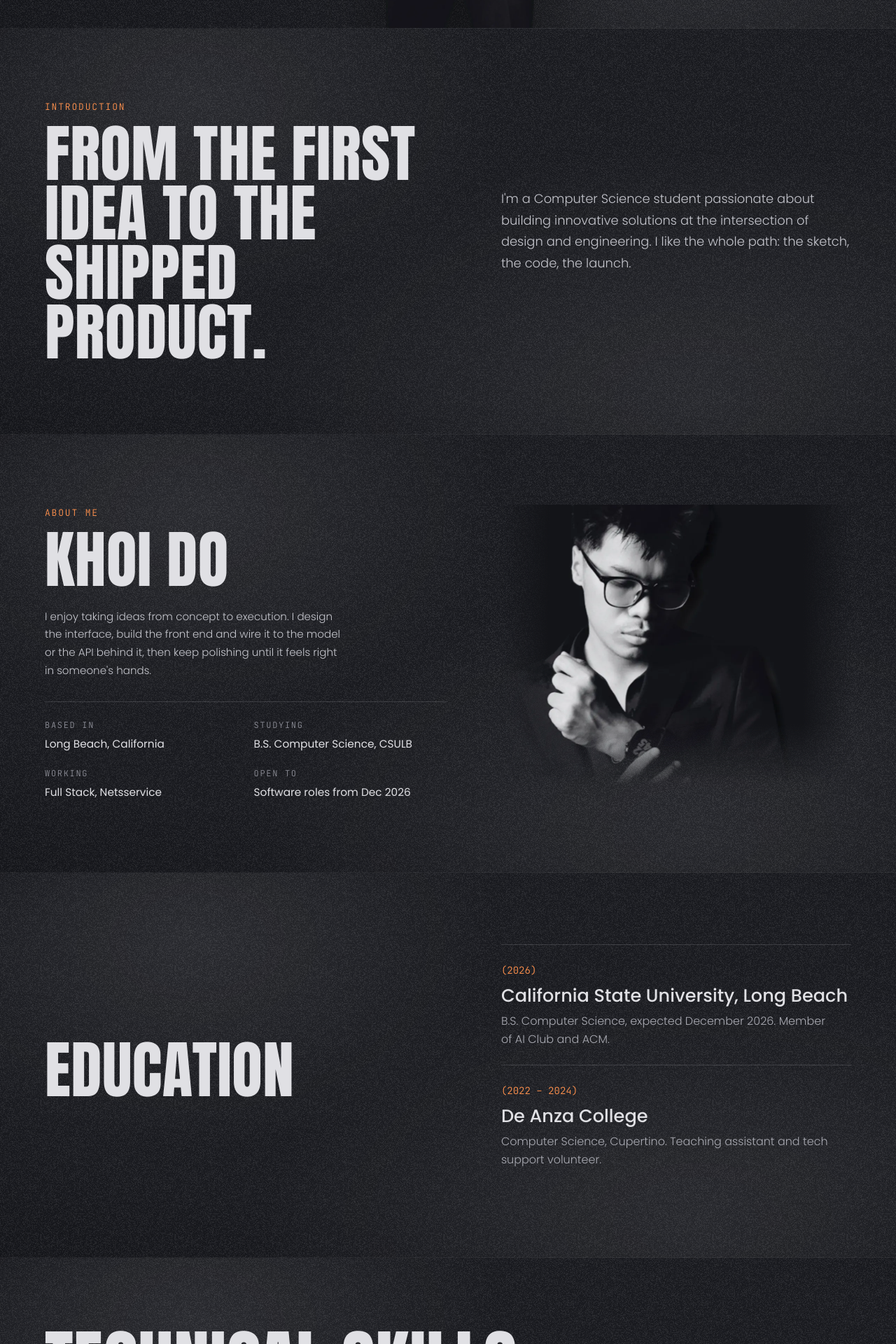
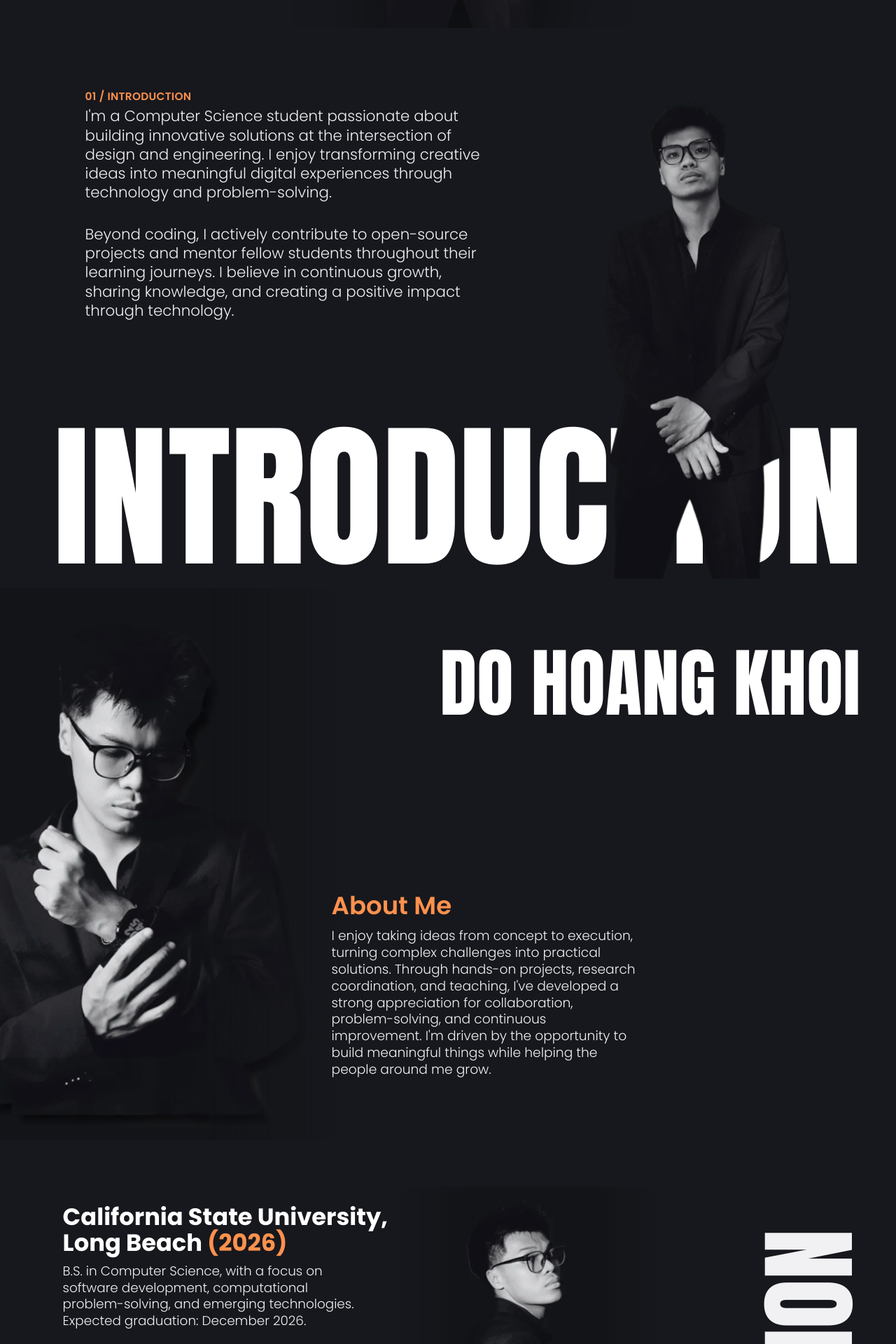
Before and after one commit to Ben2104/portfolio, a Next.js app: page / in a window 1280 px wide. Shown: the part 760-2680 px from the top of the page at 70% size. Built offline with nearby package versions, Linux system fonts and the light colour scheme.

Commit message:
feat: one continuous backdrop, deck-style intro/about/education, archive explorer and case headings
Co-Authored-By: Claude Sonnet 5.5 <noreply@anthropic.com>

```diff
--- a/src/components/deck/story.tsx
+++ b/src/components/deck/story.tsx
@@ -1,76 +1,62 @@
-import { education, facts, skills } from "@/data/site";
+import { education, skills } from "@/data/site";
 import { Photo } from "./photo";
 import { Reveal } from "./reveal";
 
 export function Intro() {
   return (
-    <section className="scr story" id="intro" aria-labelledby="intro-h">
-      <div className="wrap story__layout">
-        <Reveal>
-          <p className="lbl">Introduction</p>
-          <h2 className="giant" id="intro-h">From the first idea to the shipped product.</h2>
-        </Reveal>
-        <Reveal className="story__detail">
-          <p className="lead">
+    <section className="scr deck deck--intro" id="intro" aria-labelledby="intro-h">
+      <Reveal className="deck__copy">
+        <p className="deck__lbl">01 / Introduction</p>
+        <p>
           I&apos;m a Computer Science student passionate about building innovative solutions at the intersection of
-            design and engineering. I like the whole path: the sketch, the code, the launch.
+          design and engineering. I enjoy transforming creative ideas into meaningful digital experiences through
+          technology and problem-solving.
+        </p>
+        <p>
+          Beyond coding, I actively contribute to open-source projects and mentor fellow students throughout their
+          learning journeys. I believe in continuous growth, sharing knowledge, and creating a positive impact through
+          technology.
         </p>
       </Reveal>
-      </div>
+      <h2 className="deck__word" id="intro-h">Introduction</h2>
+      <Photo className="deck__ph" src="/deck/k-cover-cut.webp" alt="Hoang Khoi Do in a black suit" sizes="(max-width: 860px) 70vw, 30vw" />
     </section>
   );
 }
 
 export function About() {
   return (
-    <section className="scr story" id="about" aria-labelledby="about-h">
-      <div className="wrap story__layout">
-        <Reveal>
-          <p className="lbl">About me</p>
-          <h2 className="giant" id="about-h">Khoi Do</h2>
-          <p className="lead">
-            I enjoy taking ideas from concept to execution. I design the interface, build the front end and wire it
-            to the model or the API behind it, then keep polishing until it feels right in someone&apos;s hands.
+    <section className="scr deck deck--about" id="about" aria-labelledby="about-h">
+      <Photo className="deck__ph" src="/deck/k-about.webp" alt="Hoang Khoi Do adjusting his cuff" sizes="(max-width: 860px) 80vw, 36vw" />
+      <h2 className="deck__name" id="about-h">Do Hoang Khoi</h2>
+      <Reveal className="deck__copy">
+        <h3>About Me</h3>
+        <p>
+          I enjoy taking ideas from concept to execution, turning complex challenges into practical solutions. Through
+          hands-on projects, research coordination, and teaching, I&apos;ve developed a strong appreciation for
+          collaboration, problem-solving, and continuous improvement. I&apos;m driven by the opportunity to build
+          meaningful things while helping the people around me grow.
         </p>
-          <dl className="facts">
-            {facts.map(([key, value]) => (
-              <div key={key}>
-                <dt className="mono">{key}</dt>
-                <dd>{value}</dd>
-              </div>
-            ))}
-          </dl>
       </Reveal>
-        <Photo
-          className="about__ph"
-          src="/deck/k-about.webp"
-          alt="Hoang Khoi Do adjusting his cuff"
-          sizes="(max-width: 860px) 90vw, 40vw"
-        />
-      </div>
     </section>
   );
 }
 
 export function Education() {
   return (
-    <section className="scr story" id="education" aria-labelledby="edu-h">
-      <div className="wrap story__layout">
-        <Reveal>
-          <h2 className="giant" id="edu-h">Education</h2>
+    <section className="scr deck deck--edu" id="education" aria-labelledby="edu-h">
+      <Reveal className="deck__copy">
+        {education.map((e) => (
+          <article key={e.school}>
+            <h3>
+              {e.school} <span>{e.year}</span>
+            </h3>
+            <p>{e.detail}</p>
+          </article>
+        ))}
       </Reveal>
-        <Reveal>
-          <ol className="edu__list">
-            {education.map((entry) => (
-              <li key={entry.school}>
-                <span className="yr">{entry.year}</span>
-                <h3>{entry.school}</h3>
-                <p>{entry.detail}</p>
-              </li>
-            ))}
-          </ol>
-        </Reveal>
-      </div>
+      <Photo className="deck__ph" src="/deck/k-profile.webp" alt="Hoang Khoi Do in a dark suit" sizes="(max-width: 860px) 60vw, 30vw" />
+      <h2 className="deck__vert" id="edu-h">Education</h2>
     </section>
   );
 }
--- a/src/data/site.ts
+++ b/src/data/site.ts
@@ -134,12 +134,12 @@ export const education = [
   {
     year: "(2026)",
     school: "California State University, Long Beach",
-    detail: "B.S. Computer Science, expected December 2026. Member of AI Club and ACM.",
+    detail: "B.S. in Computer Science, with a focus on software development, computational problem-solving, and emerging technologies. Expected graduation: December 2026.",
   },
   {
-    year: "(2022 – 2024)",
+    year: "(2022–2024)",
     school: "De Anza College",
-    detail: "Computer Science, Cupertino. Teaching assistant and tech support volunteer.",
+    detail: "Studied Computer Science, building a foundation in programming, computer systems, and problem-solving. Also gained practical experience through technical support and teaching assistance.",
   },
 ];
 
--- a/src/styles/base.css
+++ b/src/styles/base.css
@@ -9,11 +9,13 @@
 html{scroll-behavior:smooth;background:var(--bg)}
 body{margin:0;background:var(--bg);color:var(--ink);font-family:var(--sans);font-weight:300;-webkit-font-smoothing:antialiased;overflow-x:clip}
 ::selection{background:rgba(255,145,77,.3)}
+/* one fixed backdrop under every section, so scrolling never meets a seam */
+body::before{content:"";position:fixed;inset:0;z-index:-1;pointer-events:none;background:url(/deck/grain.png) repeat,radial-gradient(620px 420px at 22% 18%,rgba(255,255,255,.075),transparent 70%),radial-gradient(900px 520px at 78% 92%,rgba(255,255,255,.07),transparent 70%),radial-gradient(140% 120% at 50% 40%,#1b1c21 40%,#0d0e12 100%)}
 a{color:inherit;text-decoration:none}
 img{display:block}
 .sr{position:absolute;width:1px;height:1px;overflow:hidden;clip:rect(0 0 0 0);white-space:nowrap}
 .wrap{width:100%;margin:0 auto;padding-inline:var(--gutter);position:relative}
-.scr{position:relative;overflow:hidden;border-top:1px solid rgba(255,255,255,.04);background:url(/deck/grain.png) repeat,radial-gradient(620px 420px at 22% 18%,rgba(255,255,255,.075),transparent 70%),radial-gradient(900px 520px at 78% 92%,rgba(255,255,255,.07),transparent 70%),radial-gradient(140% 120% at 50% 40%,#1b1c21 40%,#0d0e12 100%)}
+.scr{position:relative;overflow:hidden}
 .stage{position:relative;width:100%;margin:0 auto}
 .lit{background:radial-gradient(900px 520px at 88% -10%,rgba(255,255,255,.07),transparent 62%),radial-gradient(700px 420px at -10% 110%,rgba(255,255,255,.04),transparent 60%),var(--bg)}
 .lbl{font-family:var(--mono);font-size:13px;letter-spacing:.14em;text-transform:uppercase;color:var(--or)}
@@ -32,3 +34,9 @@ img{display:block}
 .ph{position:absolute;bottom:0;overflow:hidden;-webkit-mask-image:linear-gradient(to right,transparent,#000 14%,#000 86%,transparent),linear-gradient(to bottom,#000 78%,transparent);-webkit-mask-composite:source-in;mask-image:linear-gradient(to right,transparent,#000 14%,#000 86%,transparent),linear-gradient(to bottom,#000 78%,transparent);mask-composite:intersect}
 .ph img{object-fit:cover;filter:contrast(1.04)}
 @media (prefers-reduced-motion:reduce){html{scroll-behavior:auto}*{animation-duration:.01ms!important;animation-iteration-count:1!important;transition-duration:.01ms!important}}
+
+/* big headings rise and settle as they scroll in (progressive: browsers without scroll timelines just show them) */
+@supports (animation-timeline:view()){
+  .story .giant,.ct h2,.ty__big,.xp__panel h2,.sel__copy .giant{animation:giant-in linear both;animation-timeline:view();animation-range:entry 0% entry 70%}
+}
+@keyframes giant-in{from{opacity:0;transform:translateY(70px) scale(.96);filter:blur(8px)}}
--- a/src/styles/case.css
+++ b/src/styles/case.css
@@ -85,3 +85,7 @@
   .cs__wire{display:none}
   .cs__box{padding:24px}
 }
+
+/* deck pages 17-28: bold sans headings instead of the condensed display face */
+.cs__h2{font-family:var(--sans);font-weight:700;font-size:clamp(34px,4.6vw,76px);line-height:1.02;margin:14px 0 30px}
+.cs__ov h1{font-family:var(--sans);font-weight:700;font-size:calc(var(--u)*110*var(--ts,1));line-height:1;margin:16px 0 18px}
--- a/src/styles/hero.css
+++ b/src/styles/hero.css
@@ -1,4 +1,4 @@
-.hero{border-top:0;background:url(/deck/grain.png) repeat,radial-gradient(620px 420px at 22% 18%,rgba(255,255,255,.075),transparent 70%),radial-gradient(900px 520px at 78% 92%,rgba(255,255,255,.07),transparent 70%),radial-gradient(140% 120% at 50% 40%,#1b1c21 40%,#0d0e12 100%)}
+.hero{border-top:0}
 .hero .stage{height:max(calc(var(--u)*828),100svh)}
 .hero__row,.hero__mid{display:contents}
 .hero__role{position:absolute;left:var(--gutter);top:calc(var(--u)*146);font-weight:700;font-size:calc(var(--u)*66);line-height:1;letter-spacing:.005em;color:var(--or);z-index:3;animation:hero-fade .9s .45s both}
--- a/src/styles/story.css
+++ b/src/styles/story.css
@@ -31,3 +31,41 @@
 .osrc__list em{font-style:normal}
 .osec .giant{font-size:clamp(40px,6vw,110px);line-height:.95;margin:14px 0 20px;max-width:16ch}
 @media (max-width:860px){.skills__grid,.osrc__cols{grid-template-columns:1fr}}
+
+/* deck slides: full-screen compositions copied from the Canva pages */
+.deck{min-height:100svh;padding:0;display:block}
+.deck__copy{position:absolute;z-index:3;font-size:max(15px,calc(var(--u)*24));line-height:1.28;color:#f1f1f3}
+.deck__copy p{margin:0 0 1.5em;max-width:27em}
+.deck__copy h3{font-family:var(--sans);font-weight:600;font-size:1.9em;line-height:1.1;margin:0 0 .35em;color:var(--or)}
+.deck .ph{-webkit-mask-image:none;mask-image:none}
+.deck__lbl{font-weight:600;font-size:.72em;letter-spacing:.02em;text-transform:uppercase;color:var(--or)}
+.deck__lbl{margin:0 0 .3em!important}
+
+.deck--intro .deck__copy{left:9.5%;top:11%;width:56%}
+.deck__word{position:absolute;left:6%;right:5%;bottom:5%;margin:0;font-family:var(--disp);font-weight:400;text-transform:uppercase;line-height:.8;font-size:min(17.6vw,calc(100svh*.4));letter-spacing:0;color:#fff;white-space:nowrap;text-align:center}
+.deck--intro .deck__ph{right:7%;bottom:0;width:30%;height:92%;z-index:2}
+.deck--intro .deck__ph img{object-fit:contain;object-position:bottom}
+
+.deck--about .deck__ph{left:0;bottom:0;width:38%;height:100%}
+.deck--about .deck__ph img{object-fit:cover;object-position:center top}
+.deck__name{position:absolute;right:4%;top:11%;width:58%;margin:0;font-family:var(--disp);font-weight:400;text-transform:uppercase;line-height:.9;font-size:min(8.4vw,150px);color:#fff;text-align:right;white-space:nowrap}
+.deck--about .deck__copy{left:37%;bottom:9%;width:34%;font-size:max(14px,calc(var(--u)*21))}
+
+.deck--edu .deck__copy{left:7%;top:10%;bottom:10%;width:40%;display:flex;flex-direction:column;justify-content:space-between;font-size:max(14px,calc(var(--u)*23))}
+.deck--edu article h3{font-family:var(--sans);font-weight:700;font-size:1.65em;line-height:1.1;color:#fff;margin:0 0 .3em}
+.deck--edu article h3 span{color:var(--or)}
+.deck--edu article p{margin:0;font-size:.9em;max-width:24em}
+.deck--edu .deck__ph{left:44%;bottom:0;width:30%;height:92%;z-index:1}
+.deck--edu .deck__ph img{object-fit:cover}
+.deck__vert{position:absolute;right:4%;top:50%;margin:0;transform:translateY(-50%) rotate(180deg);writing-mode:vertical-rl;font-family:var(--disp);font-weight:400;text-transform:uppercase;line-height:1;font-size:min(11.3vw,18.5svh);color:#f1f1f3}
+
+@media (max-width:860px){
+  .deck{min-height:0;display:flex;flex-direction:column;gap:24px;padding:96px 24px 64px}
+  .deck>*{position:relative!important;inset:auto!important;width:auto!important;height:auto!important}
+  .deck__word{font-size:15vw;order:3;text-align:left}
+  .deck .deck__ph{order:2;aspect-ratio:3/4;max-width:80%}
+  .deck__name{font-size:13vw;text-align:left;white-space:normal}
+  .deck__vert{writing-mode:horizontal-tb;transform:none;font-size:20vw;order:0}
+}
+.deck--about .deck__ph{-webkit-mask-image:linear-gradient(to right,#000 62%,transparent);mask-image:linear-gradient(to right,#000 62%,transparent)}
+.deck--edu .deck__ph{-webkit-mask-image:linear-gradient(to right,transparent,#000 30%,#000 70%,transparent);mask-image:linear-gradient(to right,transparent,#000 30%,#000 70%,transparent)}
```
Also changed, not shown: src/app/projects/page.tsx (+0 -7 lines), src/components/deck/archive.tsx (+35 -10 lines), src/styles/projects.css (+18 -0 lines). Lines whose indentation alone changed are shown as unchanged.
